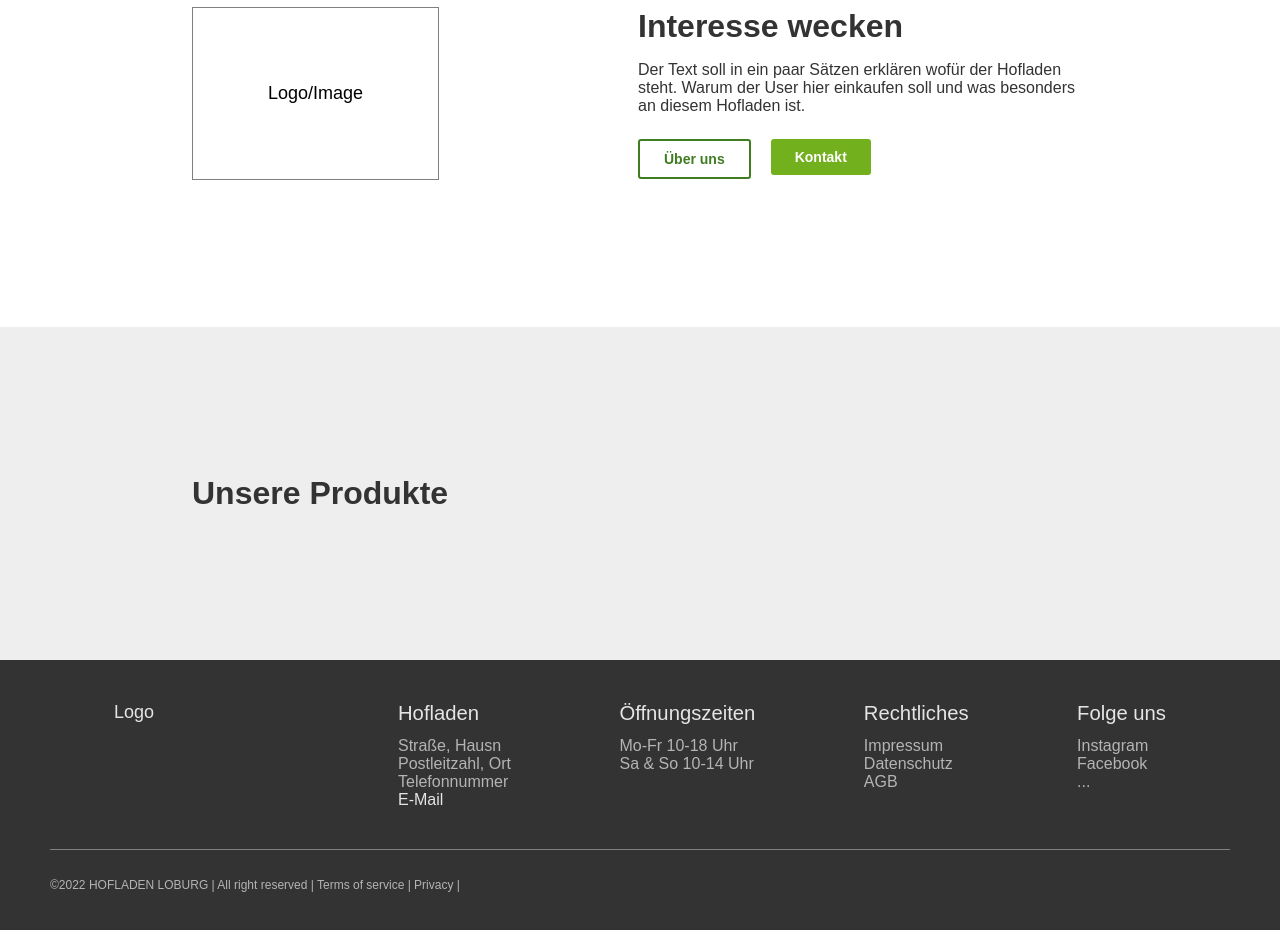
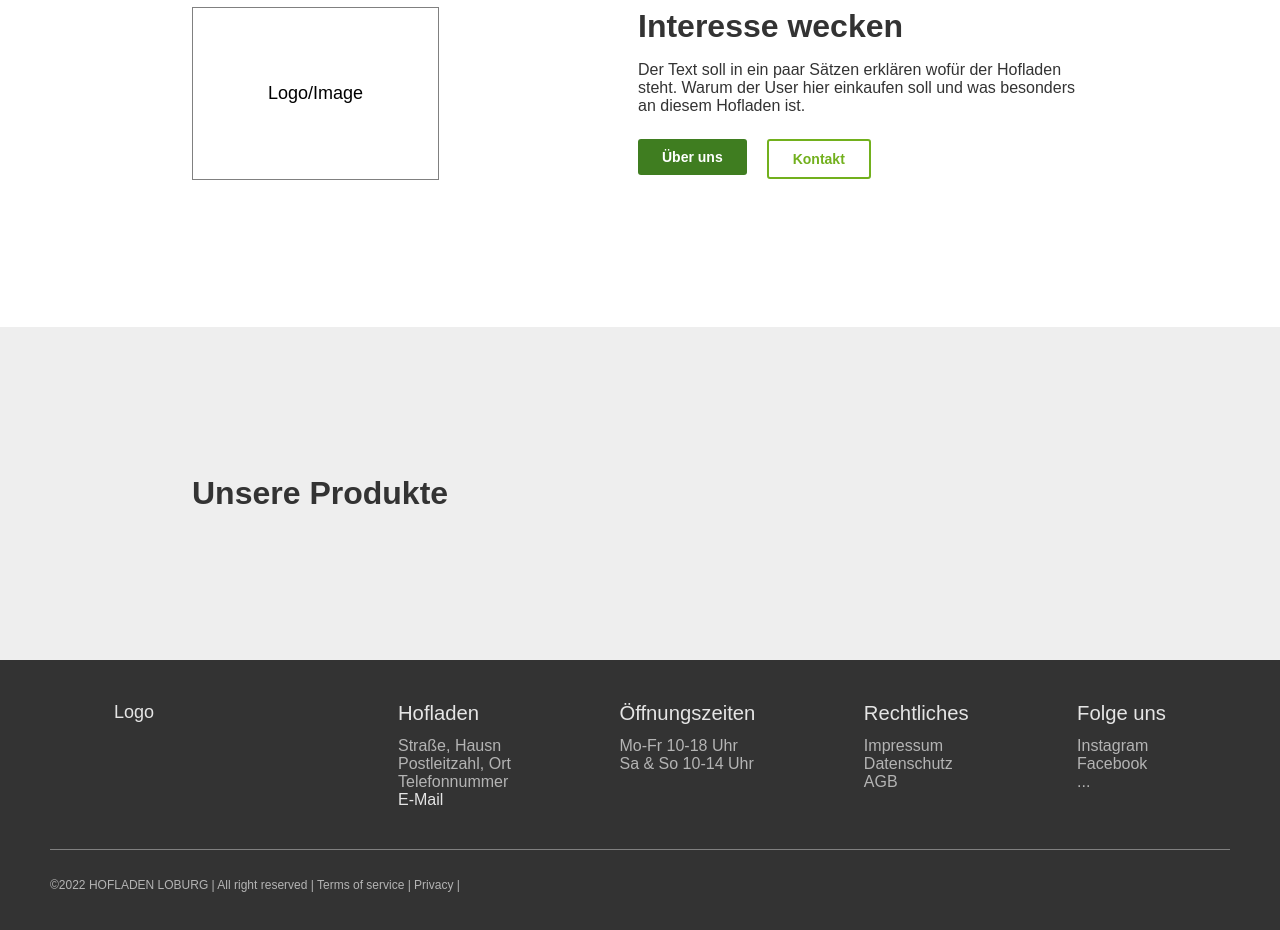
Before and after one commit to CasparVelsen/hofladen-loburg, a React (Create React App) app: page / in a window 1280 px wide. Shown: the part 940-1870 px from the top of the page. Built offline with nearby package versions, Linux system fonts and the light colour scheme.

Commit message:
Slight changes

```diff
--- a/src/components/IntroductionSection/IntroductionSection.js
+++ b/src/components/IntroductionSection/IntroductionSection.js
@@ -19,10 +19,10 @@ export default function IntroductionSection() {
           </Paragraph>
           <div className={styles.buttonAlign}>
             <NavLink to="/about">
-              <Button buttonStyle="primary-outlined">Über uns</Button>
+              <Button buttonStyle="primary">Über uns</Button>
             </NavLink>
             <NavLink to="/contact">
-              <Button buttonStyle="secondary">Kontakt</Button>
+              <Button buttonStyle="secondary-outlined">Kontakt</Button>
             </NavLink>
           </div>
         </div>
```
